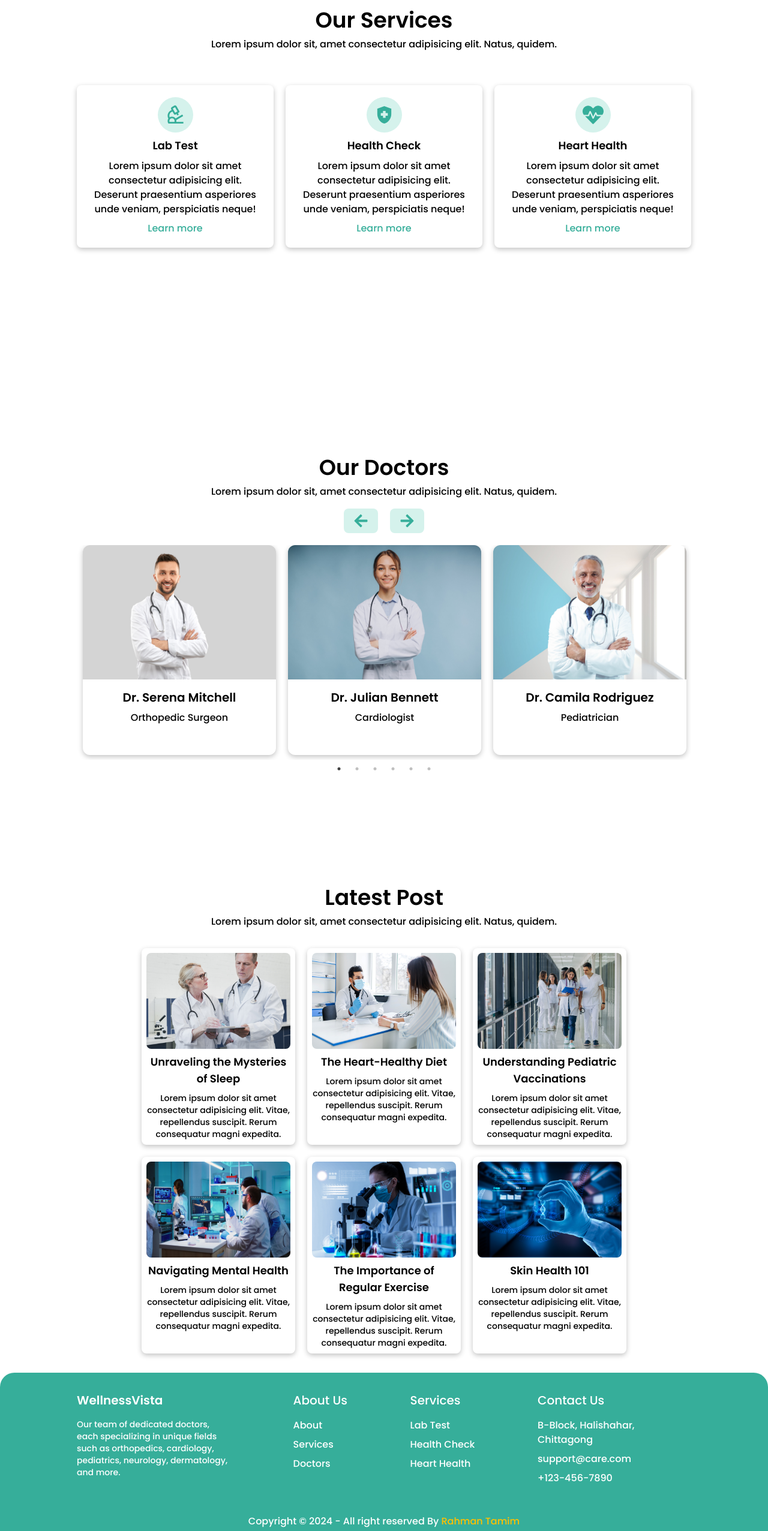
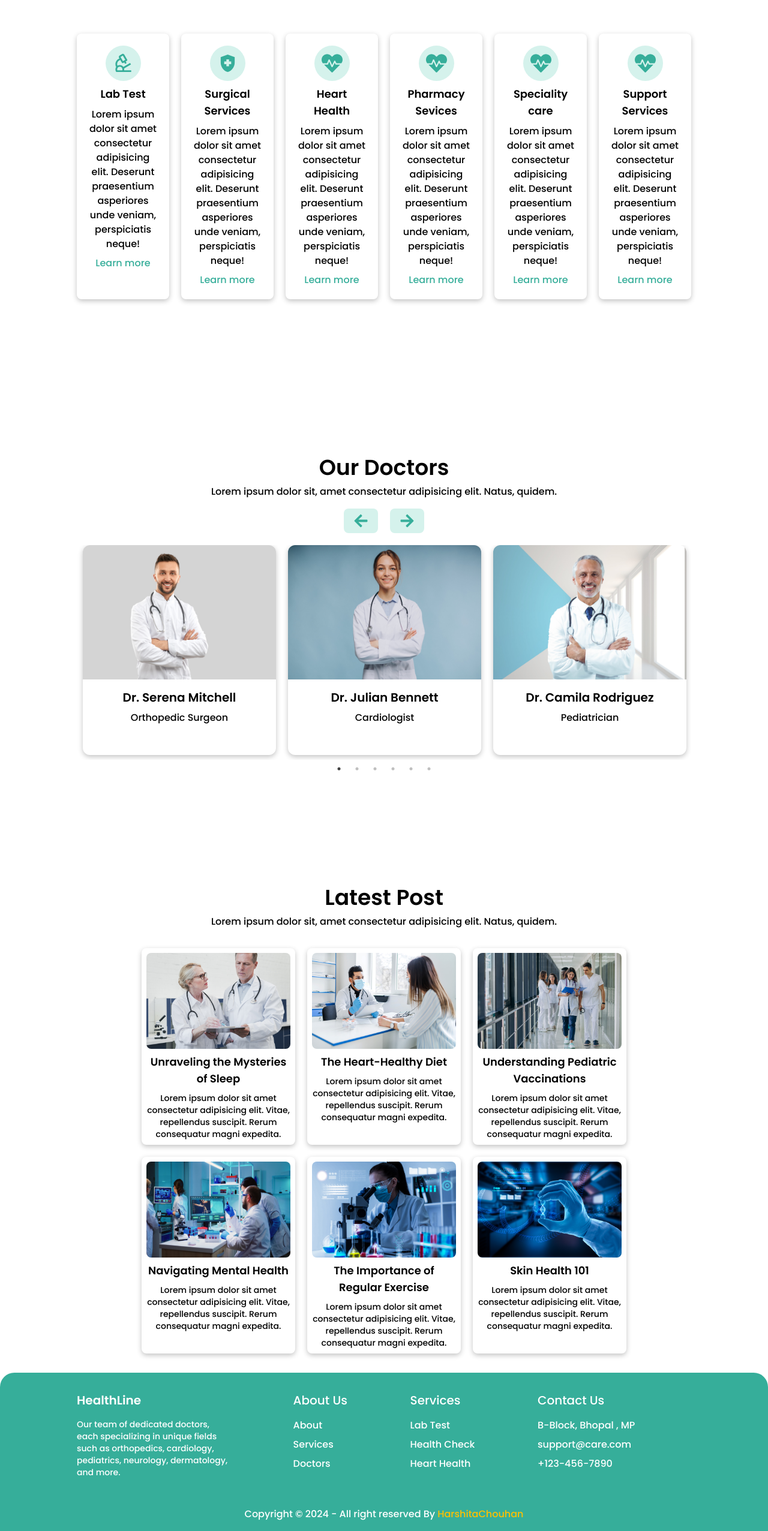
Before and after one commit to harshitachouhanhm/doctor-consultation-app, a React (Vite) app: page / in a window 1280 px wide. Shown: the part 1819-4372 px from the top of the page at 60% size. Built offline with nearby package versions, Linux system fonts and the light colour scheme.

Commit message:
add sevices

```diff
--- a/src/Components/Doctors.jsx
+++ b/src/Components/Doctors.jsx
@@ -11,6 +11,7 @@ import doc3 from "../assets/img/doc3.jpg";
 import doc4 from "../assets/img/doc4.jpg";
 import doc5 from "../assets/img/doc5.jpg";
 import doc6 from "../assets/img/doc6.jpg";
+
 
 
 
@@ -45,9 +46,10 @@ const Doctors = () => {
     },
     {
       img: doc6,
-      name: "Dr. Olivia Martinez",
+      name: "Dr. Krishna shankar",
       specialties: "Ophthalmologist",
     },
+
   ];
 
   const slider = useRef(null);
--- a/src/Components/Footer.jsx
+++ b/src/Components/Footer.jsx
@@ -6,7 +6,7 @@ const Footer = () => {
     <div className=" bg-backgroundColor text-white rounded-t-3xl mt-8 md:mt-0">
       <div className="flex flex-col md:flex-row justify-between p-8 md:px-32 px-5">
         <div className=" w-full md:w-1/4">
-          <h1 className=" font-semibold text-xl pb-4">WellnessVista</h1>
+          <h1 className=" font-semibold text-xl pb-4">HealthLine</h1>
           <p className=" text-sm">
             Our team of dedicated doctors, each specializing in unique fields
             such as orthopedics, cardiology, pediatrics, neurology, dermatology,
@@ -81,7 +81,7 @@ const Footer = () => {
           <h1 className=" font-medium text-xl pb-4 pt-5 md:pt-0">Contact Us</h1>
           <nav className=" flex flex-col gap-2">
             <Link to="/" spy={true} smooth={true} duration={500}>
-              B-Block, Halishahar, Chittagong
+              B-Block, Bhopal , MP
             </Link>
             <Link to="/" spy={true} smooth={true} duration={500}>
               support@care.com
@@ -95,7 +95,7 @@ const Footer = () => {
       <div>
         <p className=" text-center py-4">
         Copyright © 2024 - All right reserved By
-          <span className=" text-hoverColor"> Rahman Tamim</span>
+          <span className=" text-hoverColor"> HarshitaChouhan</span>
         </p>
       </div>
     </div>
--- a/src/Components/Services.jsx
+++ b/src/Components/Services.jsx
@@ -31,8 +31,11 @@ const Services = () => {
       </div>
       <div className=" flex flex-col lg:flex-row gap-5 pt-14">
         <ServicesCard icon={icon1} title="Lab Test" />
-        <ServicesCard icon={icon2} title="Health Check" />
+        <ServicesCard icon={icon2} title="Surgical Services" />
         <ServicesCard icon={icon3} title="Heart Health" />
+        <ServicesCard icon={icon3} title="Pharmacy Sevices" />
+        <ServicesCard icon={icon3} title="Speciality care" />
+        <ServicesCard icon={icon3} title="Support Services" />
       </div>
     </div>
   );
```
Also changed, not shown: src/Components/Navbar.jsx (line endings or trailing spaces).
